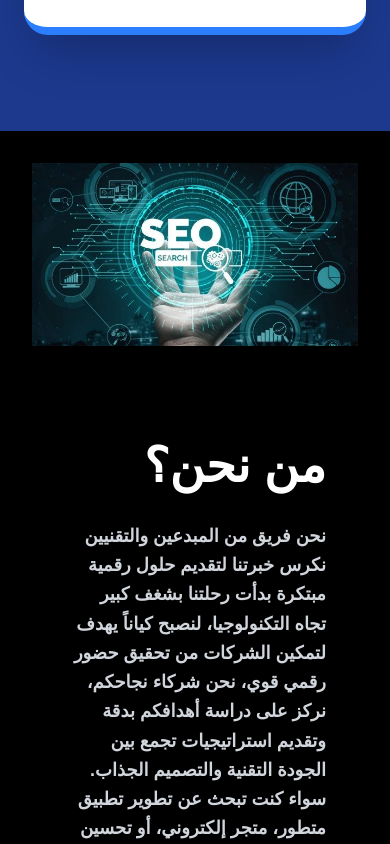
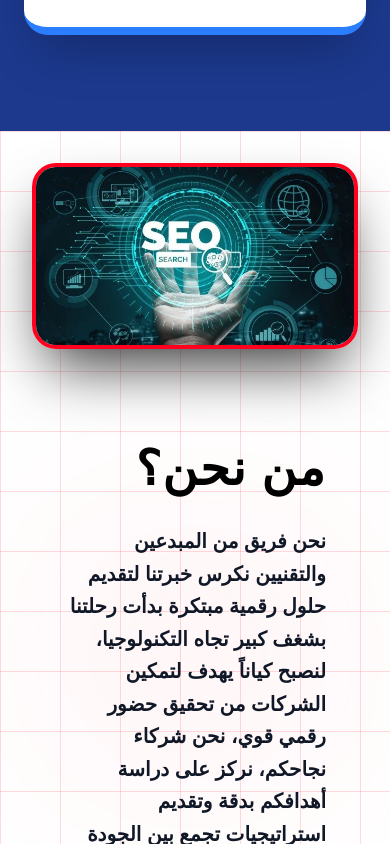
Before and after one commit to amrw28940-byte/project, a Next.js app: page / in a window 390 px wide. Shown: the part 5380-6224 px from the top of the page. Built offline with nearby package versions, Linux system fonts and the light colour scheme.

Commit message:
Update AboutSection.tsx

```diff
--- a/components/AboutSection.tsx
+++ b/components/AboutSection.tsx
@@ -4,10 +4,42 @@ import Image from "next/image";
 
 export default function AboutSection() {
   return (
-    <section className="flex flex-col md:flex-row w-full min-h-[500px]">
+    <section className="relative flex flex-col md:flex-row w-full min-h-[500px] overflow-hidden bg-white">
 
-      {/* النصف الأيسر: الصورة (مساحة أكبر) */}
-      <div className="bg-black w-full md:w-1/2 relative flex items-center justify-center p-8">
+      {/* شبكة المربعات الهندسية الخلفية */}
+      <div
+        style={{
+          position: "absolute",
+          inset: 0,
+          zIndex: 0,
+          pointerEvents: "none",
+          backgroundImage: `
+            linear-gradient(to right, rgba(255, 0, 30, 0.14) 1px, transparent 1px),
+            linear-gradient(to bottom, rgba(255, 0, 30, 0.14) 1px, transparent 1px)
+          `,
+          backgroundSize: "60px 60px",
+        }}
+      />
+
+      {/* هالة حمراء خفيفة جداً للتوهج الخلفي متناسقة مع الخلفية الفاتحة */}
+      <div
+        style={{
+          position: "absolute",
+          top: "50%",
+          left: "50%",
+          transform: "translate(-50%, -50%)",
+          width: "600px",
+          height: "400px",
+          background: "radial-gradient(circle, rgba(255, 0, 30, 0.05) 0%, transparent 75%)",
+          zIndex: 0,
+          pointerEvents: "none",
+          filter: "blur(80px)",
+        }}
+      />
+
+      {/* النصف الأيسر: الصورة مع برواز أحمر، زوايا منحنية، وظل أسود ضخم قوي جداً */}
+      <div className="w-full md:w-1/2 relative flex items-center justify-center p-8 z-10">
+        <div className="relative border-4 border-[#ff001e] rounded-3xl overflow-hidden shadow-[0_30px_60px_-15px_rgba(0,0,0,0.8)] transition-transform duration-300 hover:scale-[1.02]">
           <Image
             src="/seo.webp"
             alt="About Us"
@@ -16,9 +48,10 @@ export default function AboutSection() {
             className="object-contain w-full h-auto max-h-[450px]"
           />
         </div>
+      </div>
 
-      {/* النصف الأيمن: النص في المستوى */}
-      <div className="bg-black w-full md:w-1/2 p-16 md:p-24 flex flex-col justify-center items-end text-right">
+      {/* النصف الأيمن: النص بلون أسود واضح جداً وحجم أكبر وبولد */}
+      <div className="w-full md:w-1/2 p-16 md:p-24 flex flex-col justify-center items-end text-right z-10">
 
         {/* العنوان والفقرة ككتلة واحدة متوازنة */}
         <motion.div
@@ -26,9 +59,9 @@ export default function AboutSection() {
           whileInView={{ opacity: 1, x: 0 }}
           className="flex flex-col items-end"
         >
-          <h2 className="text-white text-5xl font-black mb-8">من نحن؟</h2>
+          <h2 className="text-black text-5xl font-black mb-8 tracking-wide">من نحن؟</h2>
 
-          <p className="text-gray-300 text-lg leading-relaxed font-bold max-w-lg">
+          <p className="text-gray-900 text-xl leading-relaxed font-extrabold max-w-lg">
             نحن فريق من المبدعين والتقنيين نكرس خبرتنا لتقديم حلول رقمية مبتكرة بدأت رحلتنا بشغف كبير تجاه التكنولوجيا، لنصبح كياناً يهدف لتمكين الشركات من تحقيق حضور رقمي قوي، نحن شركاء نجاحكم، نركز على دراسة أهدافكم بدقة وتقديم استراتيجيات تجمع بين الجودة التقنية والتصميم الجذاب. سواء كنت تبحث عن تطوير تطبيق متطور، متجر إلكتروني، أو تحسين محركات البحث  خبرتنا التي تتجاوز العقد تضمن لك نتائج ملموسة وفعالة، مع التزام تام بأعلى معايير الدقة والاحترافية
           </p>
         </motion.div>
```
Lines whose indentation alone changed are shown as unchanged.
